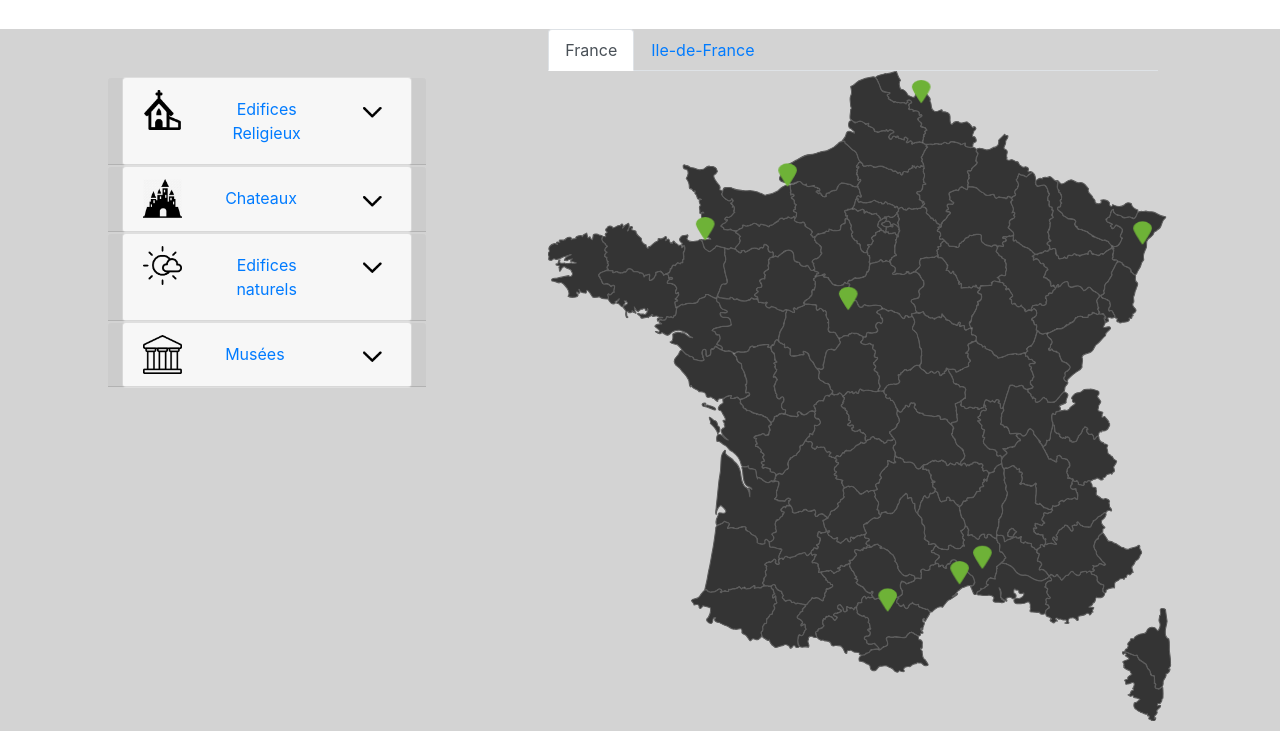
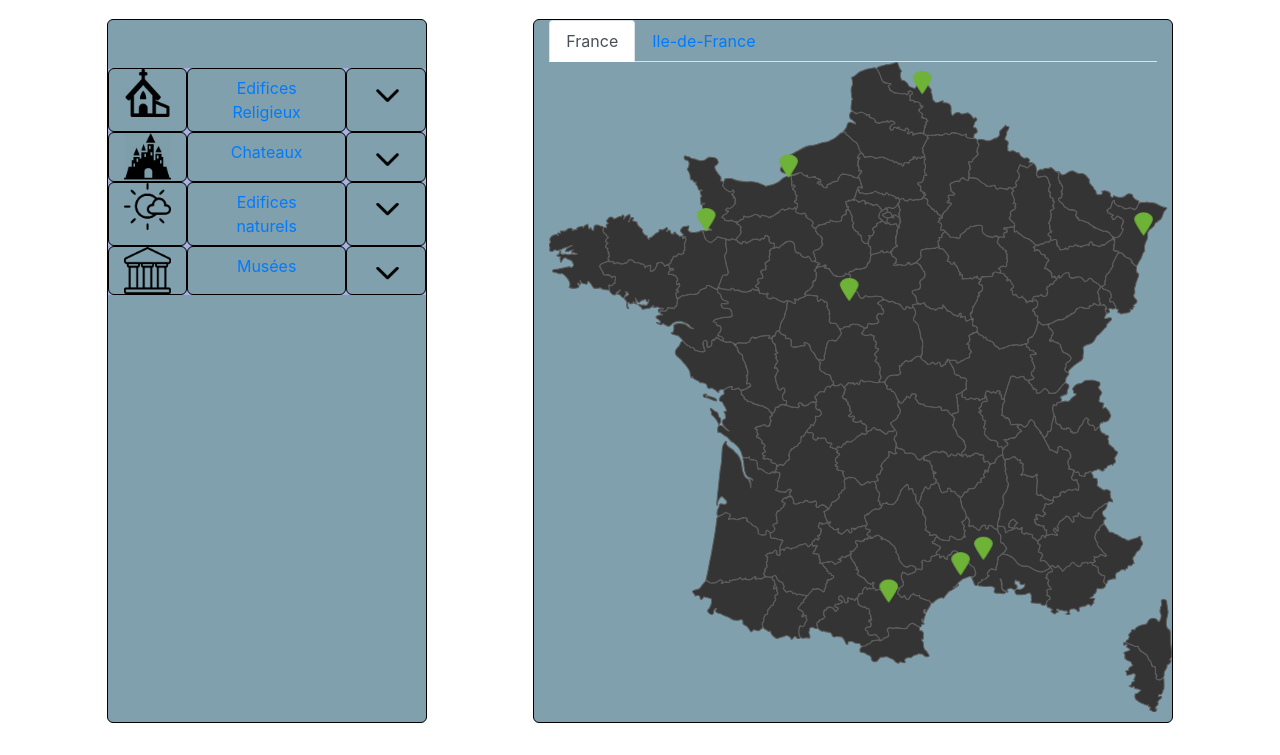
Before and after one commit to AlperROzkan/MonumentsDeFranceBootstrap, a website: page static/trouveMonument.html in a window 1280 px wide. Shown: the part 141-896 px from the top of the page. Drawn offline with nearby package versions, Linux system fonts and the light colour scheme; some packages are replaced by stand-ins of ours; a script that the page names is missing.

Commit message:
css bootstrap

```diff
--- a/assets/css/cartes.css
+++ b/assets/css/cartes.css
@@ -1,4 +1,3 @@
-
 
 .container {
     max-width: 800px;
@@ -32,8 +31,8 @@
 }
 
 svg {
-        width : 650px;
-        height : 650px;
+    width: 650px;
+    height: 650px;
 }
 
 .mapcontainer2 {
@@ -41,7 +40,3 @@
     position: center;
     padding-top: 130px;
 }
-
-     div.container-fluid {
-       background-color: lightgrey;
-     }
--- /dev/null
+++ b/assets/css/index.css
@@ -0,0 +1,25 @@
+[class*="col-"], footer {
+    background-color: #7FA0AC;
+    border: 1px solid black;
+    border-radius: 6px;
+    text-align: center;
+}
+
+[class*="card-header"]{
+    background-color: #A5B0E3;
+    padding: 0px;
+}
+
+[class*="card"] {
+    border : none;
+}
+
+[class*="list-group-item"] {
+    background-color: #93A5CF;
+
+
+}
+
+button {
+    color: #1c7430;
+}
--- a/assets/css/tuto.css
+++ b/assets/css/tuto.css
@@ -20,6 +20,6 @@ body {
 }
 
 
-div.col-7{
+div.col-7 {
     padding-left: 100px;
 }
--- a/static/trouveMonument.html
+++ b/static/trouveMonument.html
@@ -4,8 +4,9 @@
     <meta charset="UTF-8">
     <title>Monuments De France</title>
     <link href="../assets/css/bootstrap.css" rel="stylesheet">
-    <link href="../assets/css/tuto.css" rel="stylesheet">
+
     <link rel="stylesheet" type="text/css" href="../assets/css/cartes.css">
+
     <script src="https://cdnjs.cloudflare.com/ajax/libs/jquery/3.1.1/jquery.min.js" charset="utf-8"></script>
     <script src="https://cdnjs.cloudflare.com/ajax/libs/jquery-mousewheel/3.1.13/jquery.mousewheel.min.js"
             charset="utf-8"></script>
@@ -16,14 +17,14 @@
     <script type="text/javascript" src="../assets/js/cartes.js"></script>
     <script src="../assets/js/bootstrap.js"></script>
     <script src="../assets/js/onglet.js"></script>
-
+    <link rel="stylesheet" type="text/css" href="../assets/css/index.css">
 
 </head>
 
 <body>
 
 
-<nav class="navbar navbar-expand-lg navbar-light bg-light">
+<nav class="navbar navbar-expand-lg navbar-light bg-light" >
     <button class="navbar-toggler" type="button" data-toggle="collapse" data-target="#navbarTogglerDemo03"
             aria-controls="navbarTogglerDemo03" aria-expanded="false" aria-label="Toggle navigation">
         <span class="navbar-toggler-icon"></span>
```
Also changed, not shown: static/index.html (+2 -1 lines), static/monuments/mont-saint-michel.html (+12 -2 lines), static/monuments/tour-eiffel.html (+9 -1 lines). Lines whose indentation alone changed are shown as unchanged.
